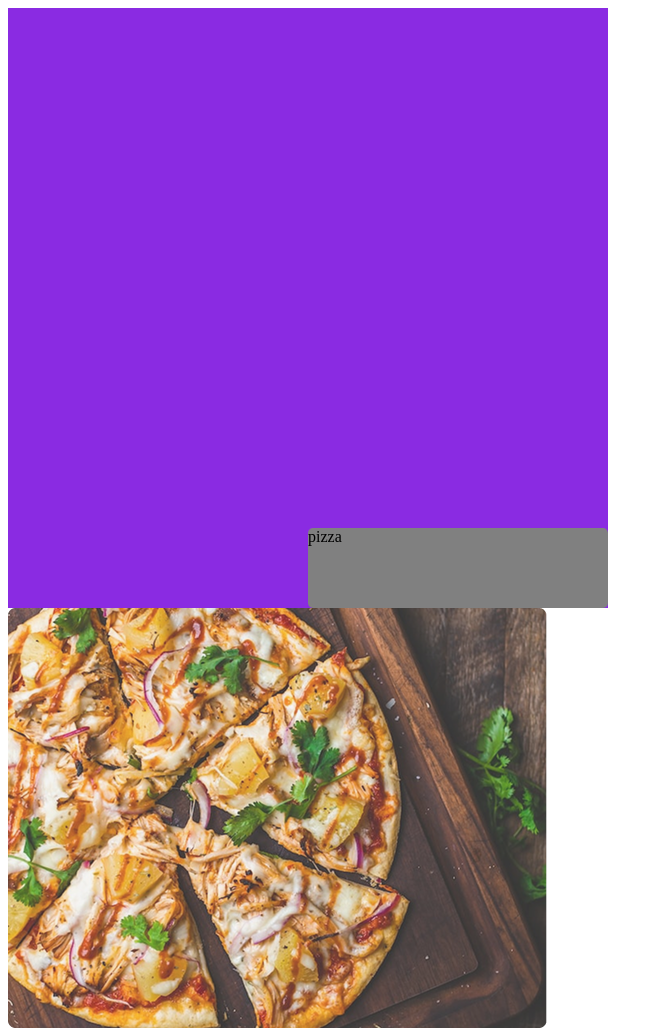
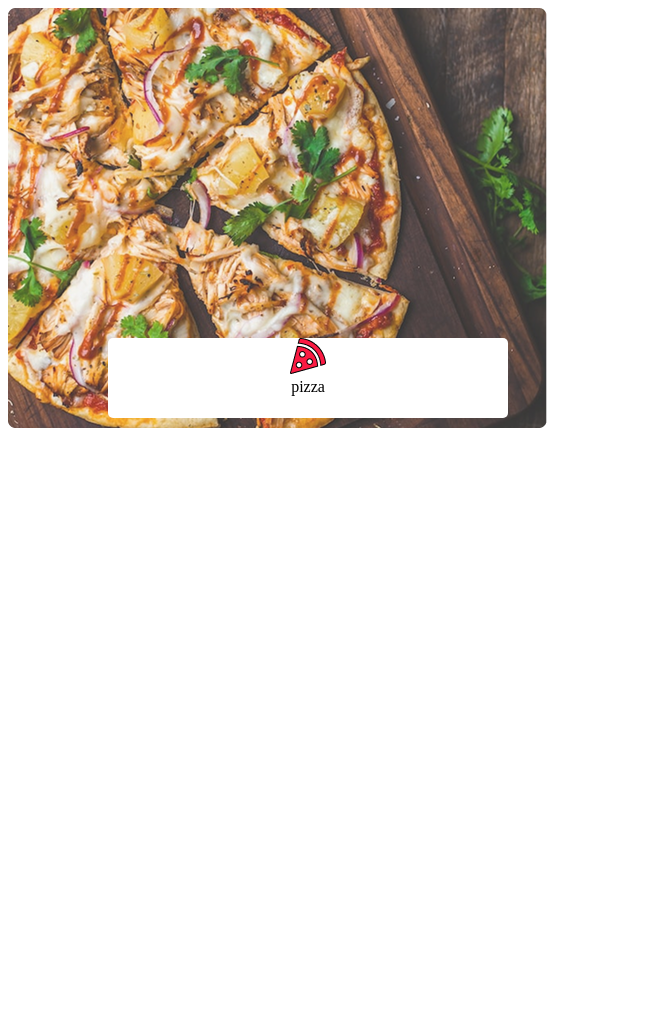
Before and after one commit to lubna977/corvit-lectures, a plain HTML site: page firstwebsite.html in a window 1280 px wide. Shown: the whole page, without its empty margins (0-663 px from the left). After the commit the page ends 800 px from the top, so only its background shows below. Drawn offline with Linux system fonts and the light colour scheme.

Commit message:
pizza website

```diff
--- a/firstwebsite.html
+++ b/firstwebsite.html
@@ -1,35 +1,48 @@
 <!DOCTYPE html>
 <html lang="en">
+
 <head>
     <meta charset="UTF-8">
     <meta name="viewport" content="width=device-width, initial-scale=1.0">
     <title>Document</title>
     <style>
         /* position relative create the boundary for position absolute */
-        .box1{
-            width: 300px;
+        .box1 {
+            width: 400px;
             height: 80px;
-            background-color: gray;
+            background-color: white;
             border-radius: 5px;
             position: absolute;
-            bottom: 0px;
-            right: 0px;
+            bottom: 90px;
+            left: 100px;
+            text-align: center;
         }
-        .parent{
+
+        .parent {
             width: 600px;
-            height: 600px;
-            background-color: blueviolet;
+            height: 500px;
             position: relative;
+        }
+        /* position absolute use for overlaping and position relative use for boundary fixed */
+        .parent pizza {
+            position: absolute;
+            width: 100%;
+        }
+        .parent icon {
+            width:50px ;
+            height: 20px;
         }
     </style>
 </head>
+
 <body>
     <div class="parent">
-    <div class="box1">
-        <div>pizza</div>
+        <img class="pizza" src="assets/images/Pizza/product1.png">
+        <div class="box1">
+            <img class="icon" src="assets/images/Pizza/pizzaIcon.png">
+            <div>pizza</div>
         </div>
     </div>
-    <img src="assets/images/Pizza/product1.png">
+</body>
 
-</body>
 </html>
```
